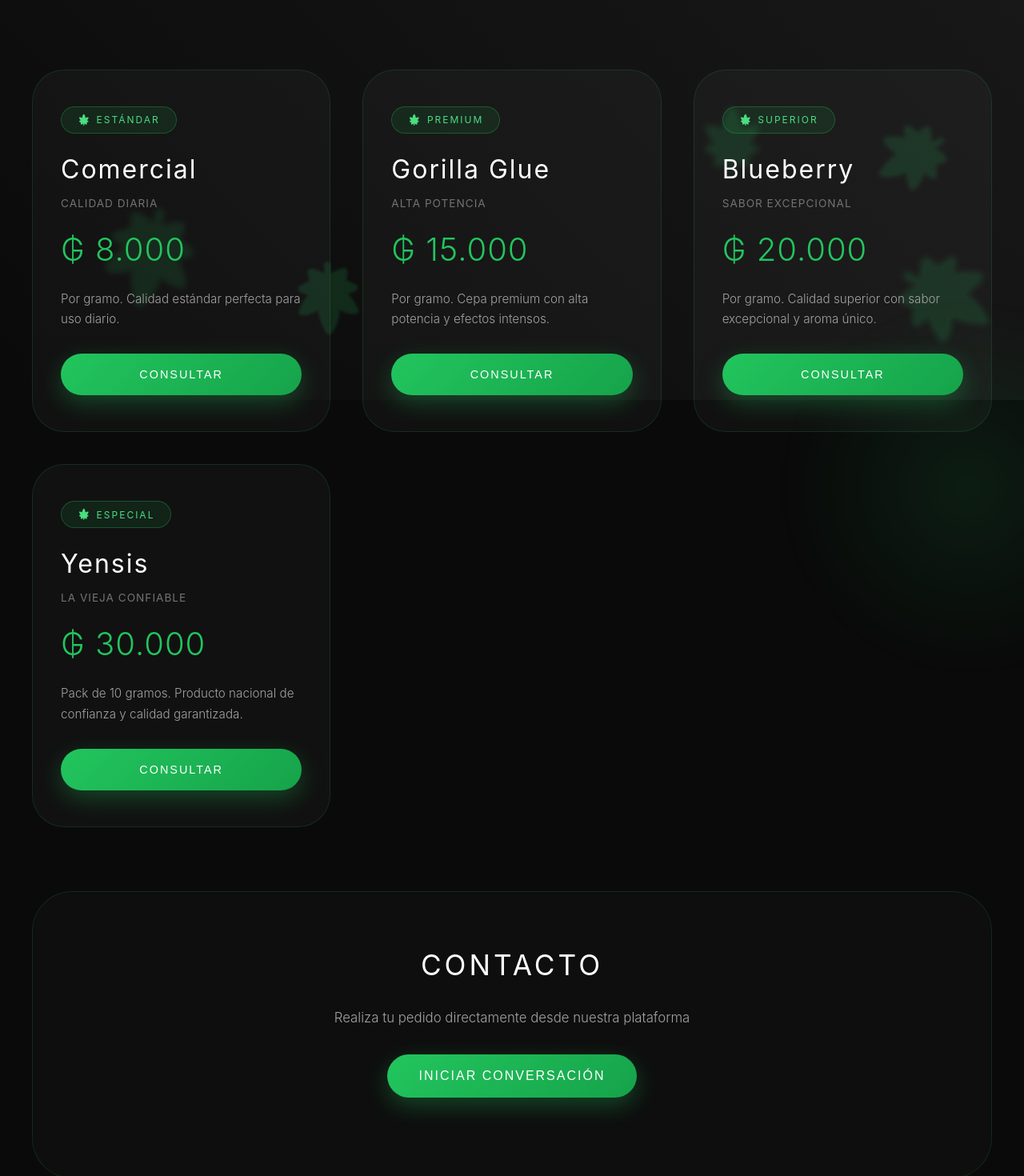
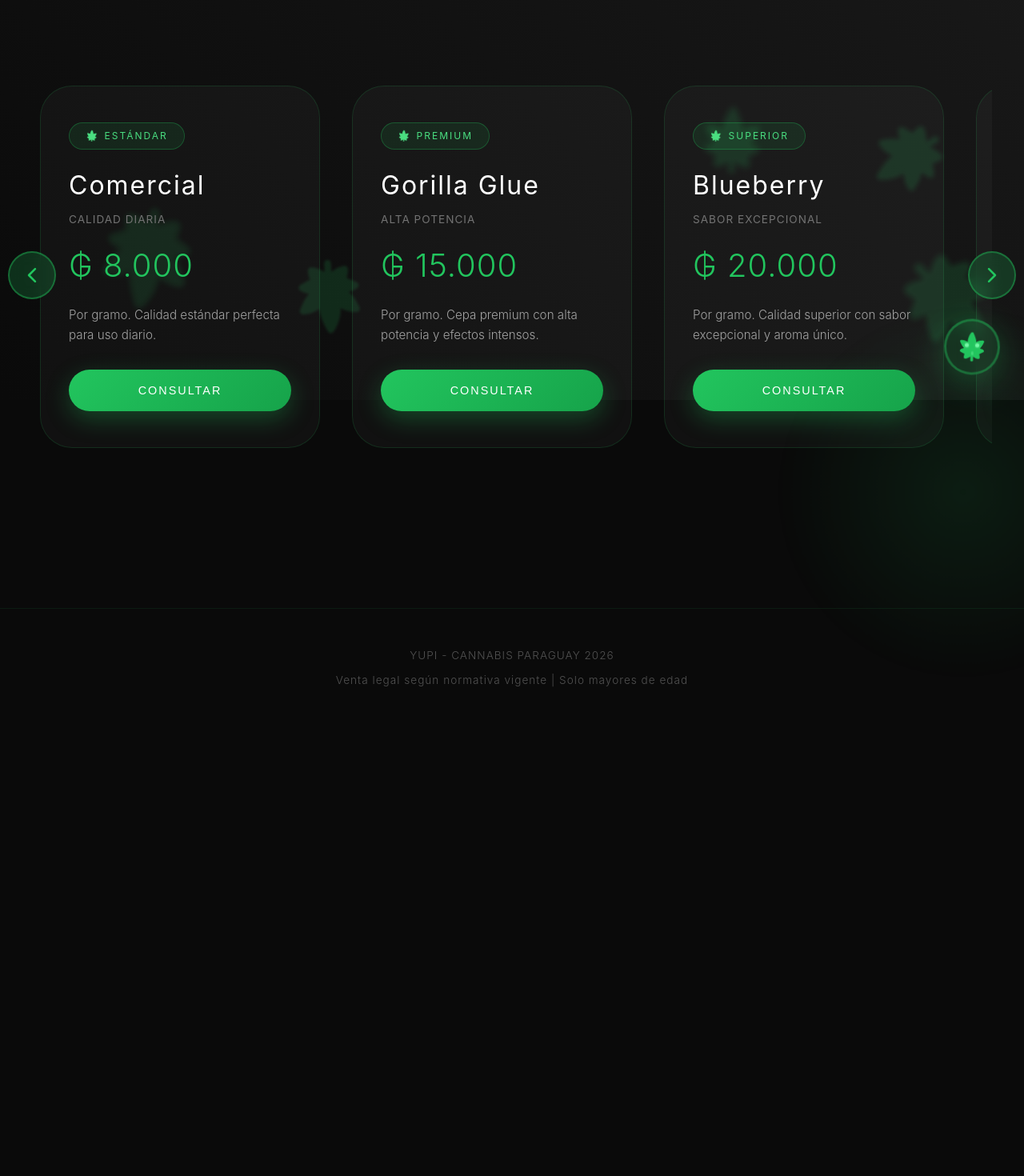
Before and after one commit to arielmedinaa/Yupi, a React (Vite) app: page / in a window 1280 px wide. Shown: the part 300-1770 px from the top of the page at 80% size. After the commit the page ends 1208 px from the top, so only its background shows below. Built offline with nearby package versions, Linux system fonts and the light colour scheme.

Commit message:
SomeChanges

```diff
--- a/src/App.css
+++ b/src/App.css
@@ -104,6 +104,50 @@
   padding: 80px 40px;
 }
 
+.carousel-wrapper {
+  position: relative;
+  margin-top: 60px;
+}
+
+.carousel-btn {
+  position: absolute;
+  top: 50%;
+  transform: translateY(-50%);
+  width: 60px;
+  height: 60px;
+  background: rgba(34, 197, 94, 0.2);
+  border: 2px solid rgba(34, 197, 94, 0.4);
+  border-radius: 50%;
+  color: #22c55e;
+  font-size: 28px;
+  display: flex;
+  align-items: center;
+  justify-content: center;
+  cursor: pointer;
+  transition: all 0.3s ease;
+  z-index: 10;
+  backdrop-filter: blur(10px);
+}
+
+.carousel-btn:hover {
+  background: rgba(34, 197, 94, 0.3);
+  border-color: rgba(34, 197, 94, 0.6);
+  transform: translateY(-50%) scale(1.1);
+  box-shadow: 0 10px 30px rgba(34, 197, 94, 0.3);
+}
+
+.carousel-btn:active {
+  transform: translateY(-50%) scale(0.95);
+}
+
+.carousel-btn-left {
+  left: -30px;
+}
+
+.carousel-btn-right {
+  right: -30px;
+}
+
 .warning {
   background: rgba(239, 68, 68, 0.05);
   border: 1px solid rgba(239, 68, 68, 0.3);
@@ -122,10 +166,35 @@
 }
 
 .products {
-  display: grid;
-  grid-template-columns: repeat(auto-fit, minmax(300px, 1fr));
+  display: flex;
   gap: 40px;
-  margin-top: 60px;
+  overflow-x: auto;
+  overflow-y: hidden;
+  padding: 20px 10px 40px 10px;
+  scroll-behavior: smooth;
+  -webkit-overflow-scrolling: touch;
+  scrollbar-width: thin;
+  scrollbar-color: rgba(34, 197, 94, 0.3) rgba(255, 255, 255, 0.05);
+}
+
+.products::-webkit-scrollbar {
+  height: 10px;
+}
+
+.products::-webkit-scrollbar-track {
+  background: rgba(255, 255, 255, 0.05);
+  border-radius: 10px;
+  margin: 0 10px;
+}
+
+.products::-webkit-scrollbar-thumb {
+  background: rgba(34, 197, 94, 0.3);
+  border-radius: 10px;
+  transition: background 0.3s ease;
+}
+
+.products::-webkit-scrollbar-thumb:hover {
+  background: rgba(34, 197, 94, 0.5);
 }
 
 .product-card {
@@ -137,6 +206,9 @@
   position: relative;
   overflow: hidden;
   animation: fadeInUp 0.6s ease backwards;
+  min-width: 350px;
+  max-width: 350px;
+  flex-shrink: 0;
 }
 
 .product-card:nth-child(1) { animation-delay: 0.1s; }
@@ -268,69 +340,225 @@
   box-shadow: 0 15px 45px rgba(34, 197, 94, 0.4);
 }
 
-.contact-section {
-  background: rgba(255, 255, 255, 0.02);
-  border: 1px solid rgba(34, 197, 94, 0.15);
-  border-radius: 50px;
-  padding: 70px 50px;
-  margin-top: 80px;
-  text-align: center;
-  animation: fadeIn 1s ease 0.8s backwards;
+/* Botón flotante del chat */
+.floating-chat-btn {
+  position: fixed;
+  bottom: 30px;
+  right: 30px;
+  width: 70px;
+  height: 70px;
+  background: rgba(34, 197, 94, 0.15);
+  border: 3px solid rgba(34, 197, 94, 0.4);
+  border-radius: 50%;
+  color: #22c55e;
+  font-size: 40px;
+  display: flex;
+  align-items: center;
+  justify-content: center;
+  cursor: pointer;
+  transition: all 0.6s ease-out;
+  z-index: 1000;
+  box-shadow: 0 10px 40px rgba(34, 197, 94, 0.3);
+  backdrop-filter: blur(10px);
+  animation: floatButton 3s ease-in-out infinite;
 }
 
-.contact-section h2 {
-  color: #ffffff;
-  margin-bottom: 30px;
-  font-weight: 400;
-  font-size: 2.2em;
-  letter-spacing: 4px;
+@keyframes floatButton {
+  0%, 100% {
+    transform: translateY(0) rotate(0deg);
+  }
+  50% {
+    transform: translateY(-10px) rotate(10deg);
+  }
 }
 
-.contact-section p {
-  color: #a3a3a3;
-  line-height: 1.9;
-  font-weight: 300;
-  font-size: 1.05em;
-  margin-bottom: 30px;
+.floating-chat-btn:hover {
+  background: rgba(34, 197, 94, 0.25);
+  border-color: rgba(34, 197, 94, 0.6);
+  transform: scale(1.1) rotate(10deg);
+  box-shadow: 0 15px 50px rgba(34, 197, 94, 0.5);
+  animation: none;
+  transition: all 0.6s ease;
 }
 
-.chat-btn-container {
-  margin-bottom: 30px;
+.floating-chat-btn:active {
+  transform: scale(1.05);
+  background: rgba(34, 197, 94, 0.2);
 }
 
-.btn-new-chat {
-  padding: 18px 40px;
-  background: linear-gradient(135deg, #22c55e, #16a34a);
-  color: #ffffff;
-  border: none;
-  border-radius: 50px;
-  font-weight: 500;
-  font-size: 1em;
-  letter-spacing: 2px;
-  cursor: pointer;
-  transition: all 0.4s ease;
-  text-transform: uppercase;
-  box-shadow: 0 10px 30px rgba(34, 197, 94, 0.3);
+.cannabis-with-eyes {
+  position: relative;
+  width: 100%;
+  height: 100%;
+  display: flex;
+  align-items: center;
+  justify-content: center;
 }
 
-.btn-new-chat:hover {
-  transform: translateY(-3px);
-  box-shadow: 0 15px 45px rgba(34, 197, 94, 0.4);
+.cannabis-base {
+  font-size: 40px;
+  position: relative;
+  z-index: 1;
 }
 
-.chat-container {
-  background: rgba(255, 255, 255, 0.03);
-  border: 1px solid rgba(34, 197, 94, 0.2);
-  border-radius: 30px;
-  padding: 30px;
-  max-width: 700px;
-  margin: 0 auto;
-  display: none;
+.face {
+  position: absolute;
+  top: 50%;
+  left: 50%;
+  transform: translate(-50%, -30%);
+  z-index: 2;
+  pointer-events: none;
+  display: flex;
+  flex-direction: column;
+  align-items: center;
 }
 
-.chat-container.active {
-  display: block;
-  animation: fadeInScale 0.4s ease;
+.eyes {
+  display: flex;
+  gap: 8px;
+  justify-content: center;
+  margin-bottom: 5px;
+}
+
+.pupil {
+  width: 5px;
+  height: 5px;
+  background: #74f8a5;
+  border-radius: 50%;
+  animation: blink 4s ease-in-out infinite, lookAround 6s ease-in-out infinite;
+  box-shadow: 0 0 3px rgba(134, 239, 172, 0.6);
+}
+
+.pupil-left {
+  animation-delay: 0s;
+}
+
+.pupil-right {
+  animation-delay: 0.05s;
+}
+
+.nose {
+  width: 3px;
+  height: 5px;
+  background: #4ade80;
+  border-radius: 2px;
+  opacity: 0.7;
+}
+
+@keyframes blink {
+  0%, 45%, 55%, 100% {
+    transform: scaleY(1);
+    opacity: 1;
+  }
+  48%, 52% {
+    transform: scaleY(0.1);
+    opacity: 0.3;
+  }
+}
+
+@keyframes lookAround {
+  0%, 20% {
+    transform: translate(0, 0);
+  }
+  25%, 35% {
+    transform: translate(1px, 0);
+  }
+  40%, 60% {
+    transform: translate(0, 0);
+  }
+  65%, 75% {
+    transform: translate(-1px, 0);
+  }
+  80%, 100% {
+    transform: translate(0, 0);
+  }
+}
+
+.floating-chat-btn:hover .pupil {
+  animation: blinkFast 0.3s ease-in-out 2, lookAround 6s ease-in-out infinite;
+}
+
+@keyframes blinkFast {
+  0%, 100% {
+    transform: scaleY(1);
+  }
+  50% {
+    transform: scaleY(0.1);
+  }
+}
+
+.cannabis-phrase {
+  position: fixed;
+  bottom: 115px;
+  right: 30px;
+  background: rgba(34, 197, 94, 0.15);
+  border: 3px solid rgba(34, 197, 94, 0.4);
+  border-radius: 50%;
+  color: #22c55e;
+  padding: 12px 18px;
+  border-radius: 20px;
+  font-size: 14px;
+  font-weight: 500;
+  z-index: 999;
+  box-shadow: 0 5px 20px rgba(0, 0, 0, 0.3);
+  animation: fadeInBounce 0.4s cubic-bezier(0.68, -0.55, 0.265, 1.55);
+  white-space: nowrap;
+}
+
+.cannabis-phrase::after {
+  content: '';
+  position: absolute;
+  bottom: -8px;
+  right: 20px;
+  width: 0;
+  height: 0;
+  border-left: 8px solid transparent;
+  border-right: 8px solid transparent;
+  border-top: 8px solid rgba(34, 197, 94, 0.15);
+}
+
+@keyframes fadeInBounce {
+  0% {
+    opacity: 0;
+    transform: translateY(10px) scale(0.8);
+  }
+  60% {
+    transform: translateY(-5px) scale(1.05);
+  }
+  100% {
+    opacity: 1;
+    transform: translateY(0) scale(1);
+  }
+}
+
+/* Widget del chat */
+.chat-widget {
+  position: fixed;
+  bottom: 30px;
+  right: 30px;
+  width: 420px;
+  max-height: 650px;
+  background: rgba(10, 10, 10, 0.98);
+  border: 2px solid rgba(34, 197, 94, 0.3);
+  border-radius: 25px;
+  padding: 25px;
+  z-index: 1000;
+  box-shadow: 0 20px 60px rgba(0, 0, 0, 0.8), 0 0 0 1px rgba(34, 197, 94, 0.1);
+  backdrop-filter: blur(20px);
+  display: flex;
+  flex-direction: column;
+  animation: slideInUp 0.4s cubic-bezier(0.4, 0, 0.2, 1);
+}
+
+@keyframes slideInUp {
+  from {
+    opacity: 0;
+    transform: translateY(30px) scale(0.95);
+  }
+  to {
+    opacity: 1;
+    transform: translateY(0) scale(1);
+  }
 }
 
 @keyframes fadeInScale {
@@ -344,21 +572,22 @@
   }
 }
 
-.chat-header {
+.chat-widget .chat-header {
   display: flex;
   justify-content: space-between;
   align-items: center;
   margin-bottom: 20px;
   padding-bottom: 15px;
-  border-bottom: 1px solid rgba(34, 197, 94, 0.2);
+  border-bottom: 1px solid rgba(34, 197, 94, 0.3);
 }
 
-.chat-status {
+.chat-widget .chat-status {
   display: flex;
   align-items: center;
   gap: 8px;
   color: #22c55e;
   font-size: 0.9em;
+  font-weight: 500;
 }
 
 .status-dot {
@@ -367,6 +596,7 @@
   background: #22c55e;
   border-radius: 50%;
   animation: pulse 2s ease-in-out infinite;
+  box-shadow: 0 0 8px rgba(34, 197, 94, 0.8);
 }
 
 @keyframes pulse {
@@ -376,27 +606,34 @@
 
 .btn-close-chat {
   background: transparent;
-  border: 1px solid rgba(239, 68, 68, 0.3);
-  color: #ef4444;
-  padding: 8px 20px;
-  border-radius: 20px;
+  border: none;
+  color: #a3a3a3;
+  width: 30px;
+  height: 30px;
+  display: flex;
+  align-items: center;
+  justify-content: center;
+  border-radius: 50%;
   cursor: pointer;
-  font-size: 0.85em;
+  font-size: 20px;
   transition: all 0.3s ease;
+  font-weight: 300;
 }
 
 .btn-close-chat:hover {
-  background: rgba(239, 68, 68, 0.1);
-  border-color: #ef4444;
+  background: rgba(239, 68, 68, 0.15);
+  color: #ef4444;
+  transform: rotate(90deg);
 }
 
-.chat-messages {
-  height: 400px;
+.chat-widget .chat-messages {
+  height: 450px;
   overflow-y: auto;
   margin-bottom: 20px;
   padding: 20px;
-  background: rgba(0, 0, 0, 0.3);
+  background: rgba(0, 0, 0, 0.4);
   border-radius: 20px;
+  border: 1px solid rgba(34, 197, 94, 0.1);
 }
 
 .chat-messages::-webkit-scrollbar {
@@ -601,19 +838,68 @@
     padding: 40px 20px;
   }
 
+  .carousel-wrapper {
+    margin-top: 40px;
+  }
+
+  .carousel-btn {
+    width: 45px;
+    height: 45px;
+    font-size: 22px;
+  }
+
+  .carousel-btn-left {
+    left: -10px;
+  }
+
+  .carousel-btn-right {
+    right: -10px;
+  }
+
   .products {
-    grid-template-columns: 1fr;
-    gap: 30px;
+    gap: 20px;
+    padding: 20px 5px 40px 5px;
   }
 
   .product-card {
+    min-width: 280px;
+    max-width: 280px;
     padding: 35px 25px;
     border-radius: 30px;
   }
 
-  .contact-section {
-    padding: 50px 30px;
-    border-radius: 35px;
+  .floating-chat-btn {
+    bottom: 20px;
+    right: 20px;
+    width: 60px;
+    height: 60px;
+    font-size: 34px;
+  }
+
+  .cannabis-phrase {
+    bottom: 95px;
+    right: 20px;
+    font-size: 12px;
+    padding: 10px 15px;
+    max-width: 200px;
+    white-space: normal;
+    text-align: center;
+  }
+
+  .cannabis-phrase::after {
+    right: 15px;
+  }
+
+  .chat-widget {
+    bottom: 20px;
+    right: 20px;
+    left: 20px;
+    width: auto;
+    max-height: 550px;
+  }
+
+  .chat-widget .chat-messages {
+    height: 350px;
   }
 }
 
--- a/src/App.jsx
+++ b/src/App.jsx
@@ -1,5 +1,6 @@
-import { useState } from 'react';
+import { useState, useRef, useEffect } from 'react';
 import { TbCannabisFilled } from "react-icons/tb";
+import { IoChevronBack, IoChevronForward } from "react-icons/io5";
 import './App.css';
 
 function App() {
@@ -13,6 +14,37 @@
     zona: '',
     precio: 0
   });
+  const [cannabisPhrase, setCannabisPhrase] = useState('');
+  const [showPhrase, setShowPhrase] = useState(false);
+  const carouselRef = useRef(null);
+
+  const phrases = [
+    "¿Armamos uno?",
+    "Hora de enrolar",
+    "Haciendo un paisano",
+    "Dale, enrolá",
+    "¿Un toque?",
+    "Preparando el verde",
+    "¿Fumamos?",
+    "Ndeee",
+    "Tenes un tuco?"
+  ];
+
+  useEffect(() => {
+    if (!chatOpen) {
+      const showPhraseInterval = setInterval(() => {
+        const randomPhrase = phrases[Math.floor(Math.random() * phrases.length)];
+        setCannabisPhrase(randomPhrase);
+        setShowPhrase(true);
+
+        setTimeout(() => {
+          setShowPhrase(false);
+        }, 3000);
+      }, 8000);
+
+      return () => clearInterval(showPhraseInterval);
+    }
+  }, [chatOpen]);
 
   const productos = [
     {
@@ -280,6 +312,20 @@
     }, 1000);
   };
 
+  const scrollCarousel = (direction) => {
+    if (carouselRef.current) {
+      const scrollAmount = 390; // ancho de tarjeta + gap
+      const newScrollPosition = direction === 'left'
+        ? carouselRef.current.scrollLeft - scrollAmount
+        : carouselRef.current.scrollLeft + scrollAmount;
+
+      carouselRef.current.scrollTo({
+        left: newScrollPosition,
+        behavior: 'smooth'
+      });
+    }
+  };
+
   return (
     <div className="app">
       <div className="bg-animation">
@@ -301,7 +347,12 @@
       </header>
 
       <div className="container">
-        <div className="products">
+        <div className="carousel-wrapper">
+          <button className="carousel-btn carousel-btn-left" onClick={() => scrollCarousel('left')}>
+            <IoChevronBack />
+          </button>
+
+          <div className="products" ref={carouselRef}>
             {productos.map((producto, index) => (
               <div key={index} className="product-card">
                 <span className="product-badge">
@@ -319,27 +370,46 @@
             ))}
           </div>
 
-        <div className="contact-section">
-          <h2>CONTACTO</h2>
-          <p>Realiza tu pedido directamente desde nuestra plataforma</p>
+          <button className="carousel-btn carousel-btn-right" onClick={() => scrollCarousel('right')}>
+            <IoChevronForward />
+          </button>
+        </div>
+
+
+      </div>
 
       {!chatOpen && (
-            <div className="chat-btn-container">
-              <button className="btn-new-chat" onClick={openChat}>
-                Iniciar Conversación
-              </button>
+        <>
+          {showPhrase && (
+            <div className="cannabis-phrase">
+              {cannabisPhrase}
             </div>
           )}
+          <button className="floating-chat-btn" onClick={openChat}>
+            <div className="cannabis-with-eyes">
+              <TbCannabisFilled className="cannabis-base" />
+              <div className="face">
+                <div className="eyes">
+                  <div className="pupil pupil-left"></div>
+                  <div className="pupil pupil-right"></div>
+                </div>
+                <div className="nose"></div>
+              </div>
+            </div>
+          </button>
+        </>
+      )}
 
+      {/* Widget del chat */}
       {chatOpen && (
-            <div className="chat-container active">
+        <div className="chat-widget">
           <div className="chat-header">
             <div className="chat-status">
               <span className="status-dot"></span>
               <span>Bot de Yupi en línea</span>
             </div>
             <button className="btn-close-chat" onClick={closeChat}>
-                  Cerrar
+              ✕
             </button>
           </div>
 
@@ -391,8 +461,6 @@
           </div>
         </div>
       )}
-        </div>
-      </div>
 
       <footer>
         <p>YUPI - CANNABIS PARAGUAY 2026</p>
--- a/src/index.css
+++ b/src/index.css
@@ -0,0 +1,3 @@
+::-webkit-scrollbar {
+    display: none;
+}
```
Lines whose indentation alone changed are shown as unchanged.
